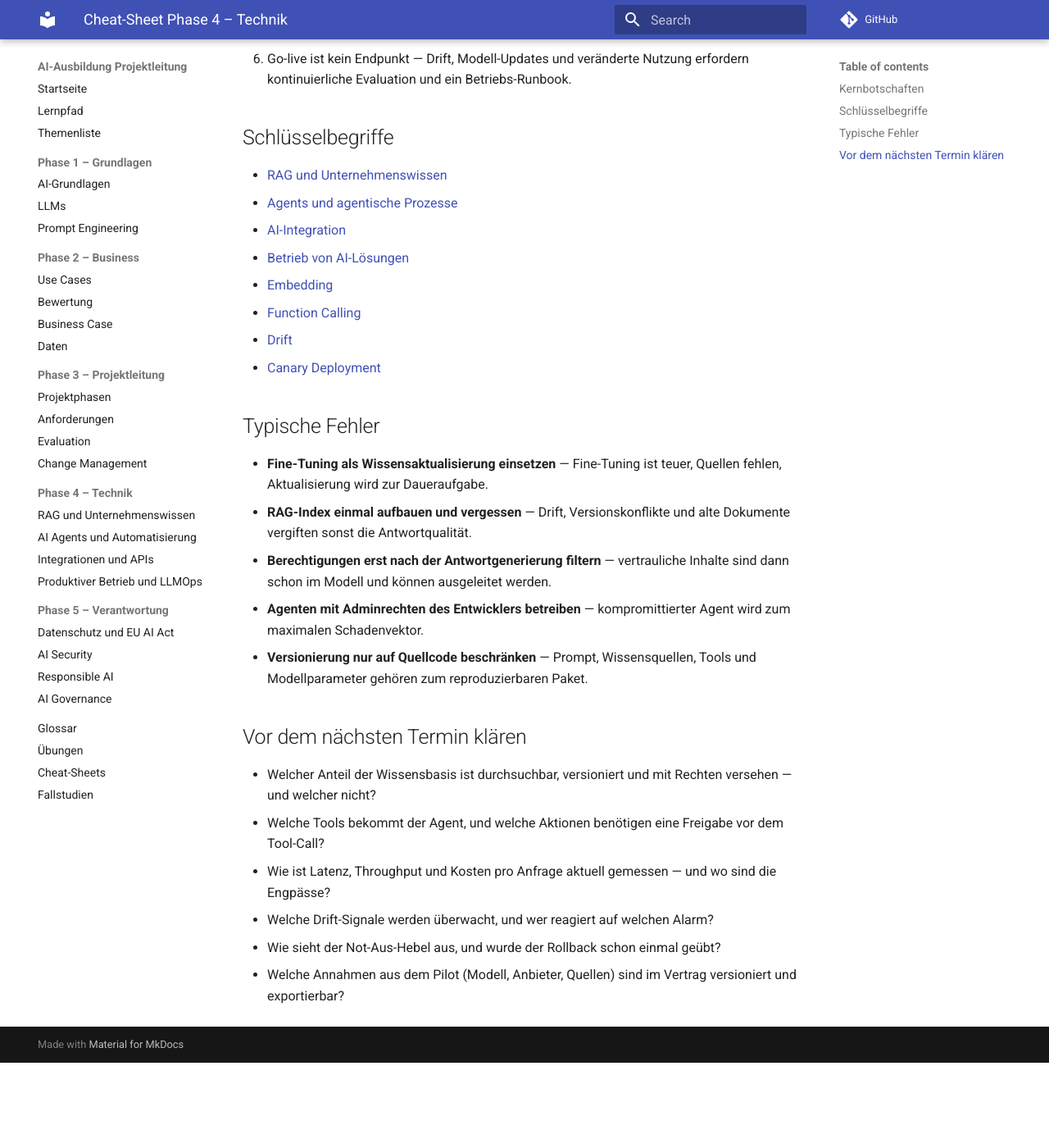
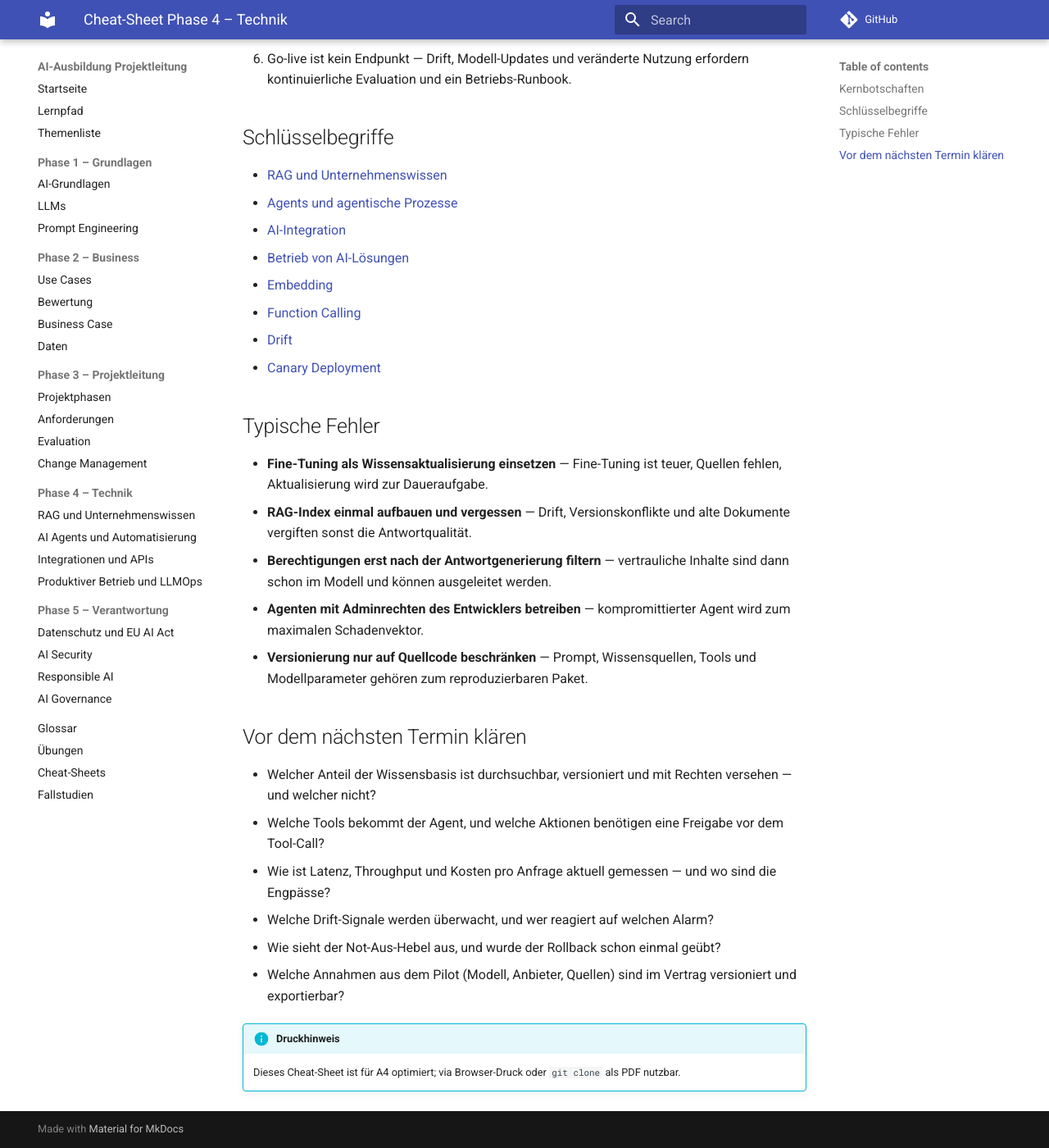
Before and after one commit to EmanuelST-G/ai-training-starter, an MkDocs documentation site: the page built from docs/cheatsheets/phase-4-technik.md, in a window 1280 px wide and 1400 px high, scrolled down 559 px. Shown: the whole window at 82% size. Built offline with MkDocs 1.6.1 and Material for MkDocs 9.7.7, drawn with Linux system fonts in a browser that asks for light colours; comment, search, counter and statistics services are not loaded; before the commit the page ends 1855 px from its top, so only the background shows below that.

Commit message:
fix(docs): Druckhinweis in 3 cheat-sheets + print.css scope
Issue 1 (HIGH): Append the required `!!! info "Druckhinweis"` admonition
to phase-3, phase-4, and phase-5 cheat-sheets so all 5 phase pages end
with the same print note. phase-1 and phase-2 already had it.

Issue 2 (LOW): Move the cheatsheet pre/code and break-inside rules
inside `@media print { ... }`. The slate-mode override stays outside
by design (cheatsheets must always print light).

mkdocs build --strict still exits 0 with no WARNING/ERROR.

```diff
--- a/docs/cheatsheets/phase-4-technik.md
+++ b/docs/cheatsheets/phase-4-technik.md
@@ -38,3 +38,6 @@ Nach dieser Phase kannst du RAG, Agents, Integration und produktiven Betrieb so
 - Welche Drift-Signale werden überwacht, und wer reagiert auf welchen Alarm?
 - Wie sieht der Not-Aus-Hebel aus, und wurde der Rollback schon einmal geübt?
 - Welche Annahmen aus dem Pilot (Modell, Anbieter, Quellen) sind im Vertrag versioniert und exportierbar?
+
+!!! info "Druckhinweis"
+    Dieses Cheat-Sheet ist für A4 optimiert; via Browser-Druck oder `git clone` als PDF nutzbar.
--- a/docs/stylesheets/print.css
+++ b/docs/stylesheets/print.css
@@ -41,7 +41,6 @@
     color: inherit;
     text-decoration: underline;
   }
-}
 
   /* Cheat-Sheet flag: pages can opt into extra-tight print style. */
   .md-content .cheatsheet h1 {
@@ -64,6 +63,7 @@
     break-inside: avoid;
     page-break-inside: avoid;
   }
+}
 
 /* Print Cheat-Sheets on light backgrounds even when read in dark mode. */
 [data-md-color-scheme="slate"] .md-content .cheatsheet {
```
Also changed, not shown: docs/cheatsheets/phase-3-projektleitung.md (+3 -0 lines), docs/cheatsheets/phase-5-verantwortung.md (+3 -0 lines). Lines whose indentation alone changed are shown as unchanged.
